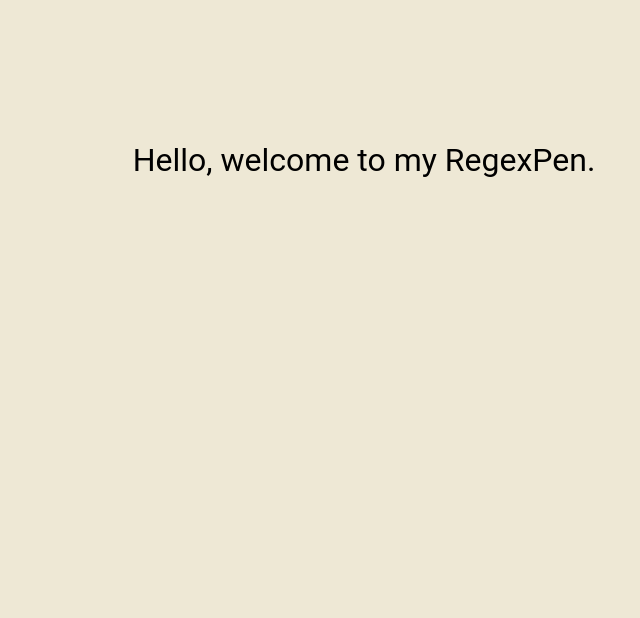
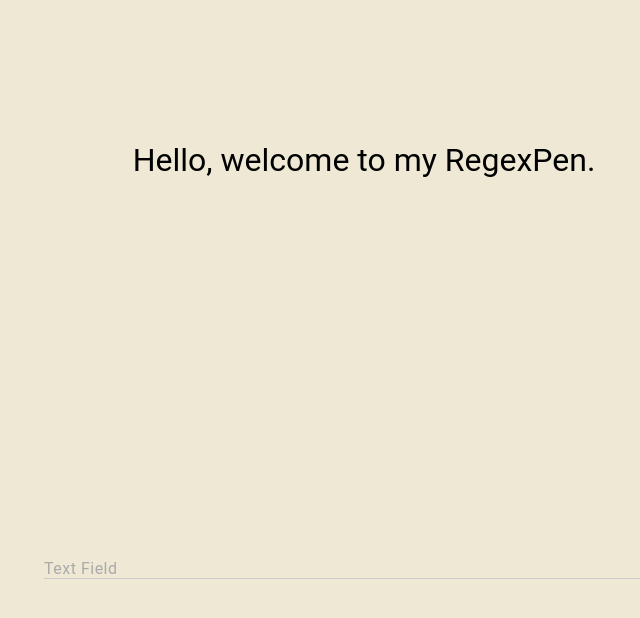
Before and after one commit to nevvada/regexpen, a React app: page / in a window 1280 px wide. Shown: the top 618 px of the page, without its empty margins (276-916 px from the left). Built offline with nearby package versions, Linux system fonts and the light colour scheme.

Commit message:
Flesh out TextBox component with label and span

```diff
--- a/src/TextBox.tsx
+++ b/src/TextBox.tsx
@@ -24,9 +24,18 @@ const TextBox = ({ highlightInputText, regexText, updateText, updatedText }: Pro
   return (
     <section className="text-box">
       <form>
-        <input type="text" onChange={updateText} />
+        <input
+          autocomplete="off"
+          className="text-field"
+          onChange={updateText}
+          type="text-area"
+        />
+        <label className="floating-label">
+          Text Field
+        </label>
+        <span className="text-field-border" />
       </form>
-      <p>{addSpans(updatedText)}</p>
+      {/* <p>{addSpans(updatedText)}</p> */}
     </section>
   )
 }
```
